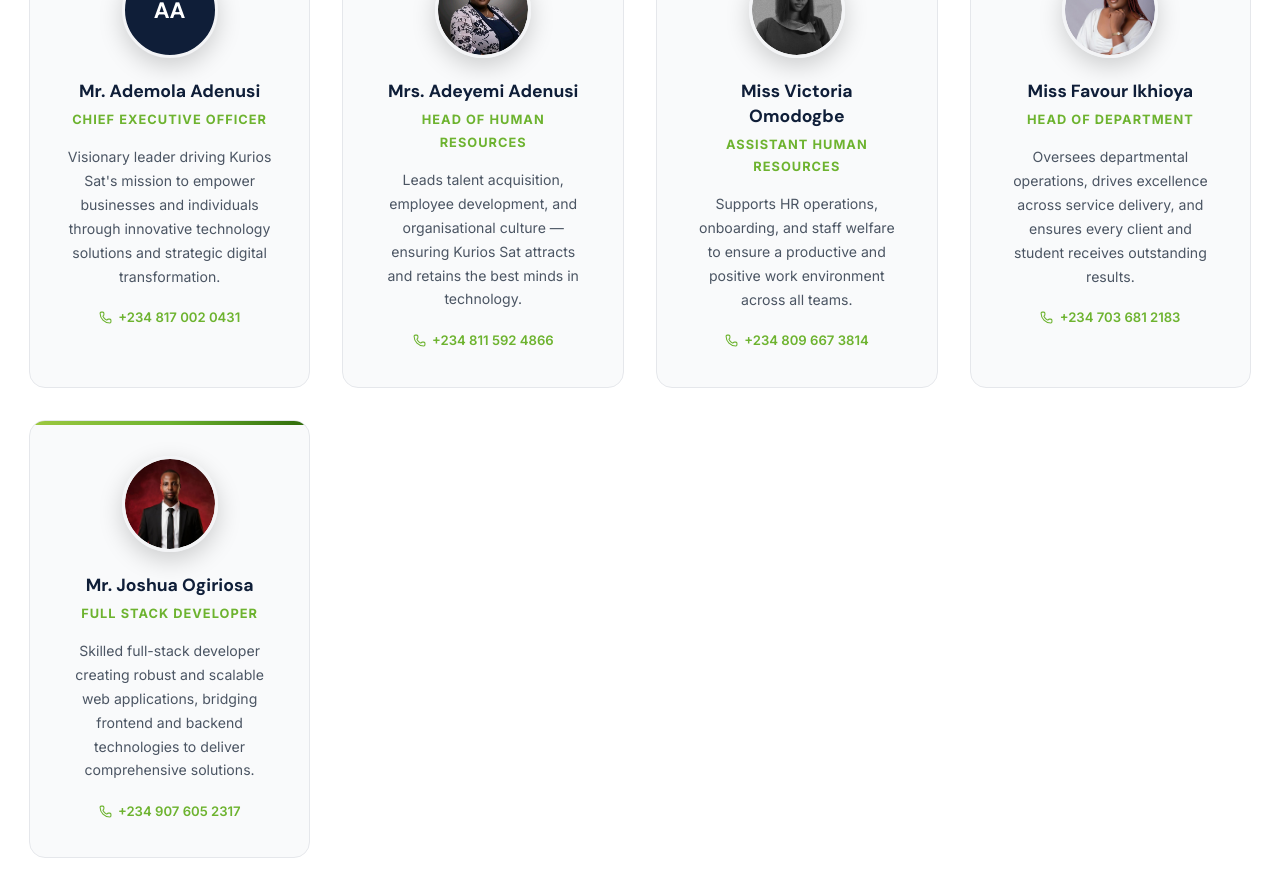
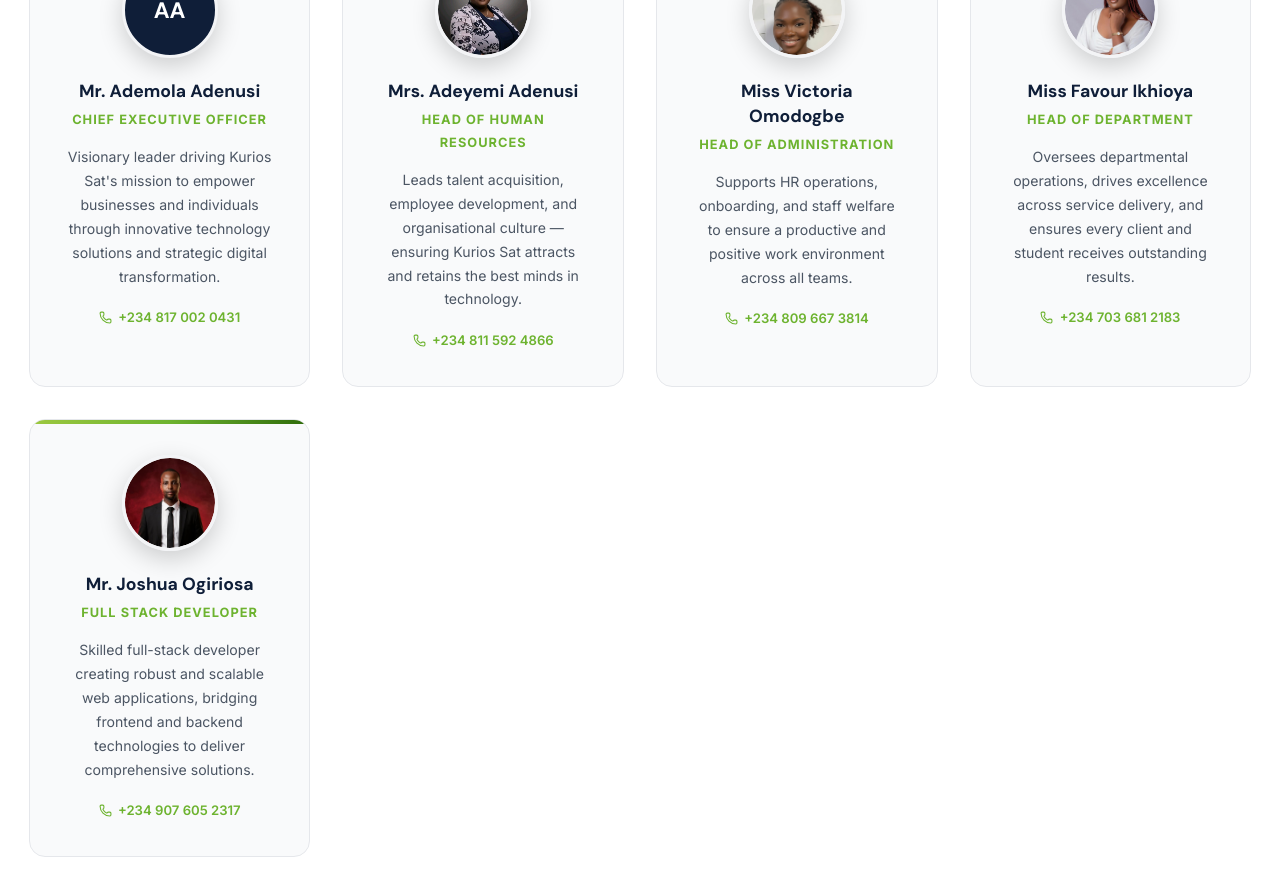
Before and after one commit to Uni-Jay/kurios-sat, a React (Vite) app: page / in a window 1280 px wide. Shown: the part 3220-4116 px from the top of the page. Built offline with nearby package versions, Linux system fonts and the light colour scheme.

Commit message:
Update commit

```diff
--- a/src/components/Team.tsx
+++ b/src/components/Team.tsx
@@ -34,7 +34,7 @@ const team: TeamMember[] = [
   },
   {
     name: 'Miss Victoria Omodogbe',
-    role: 'Assistant Human Resources',
+    role: 'Head of Administration',
     phone: '+234 809 667 3814',
     bio: 'Supports HR operations, onboarding, and staff welfare to ensure a productive and positive work environment across all teams.',
     initials: 'VO',
```
Also changed, not shown: src/assets/images/victoria.jpeg.
